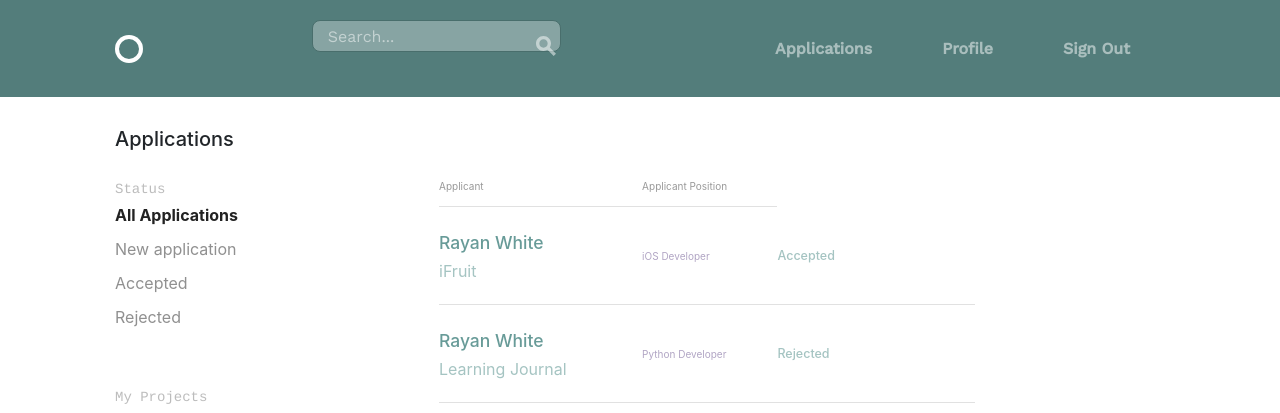
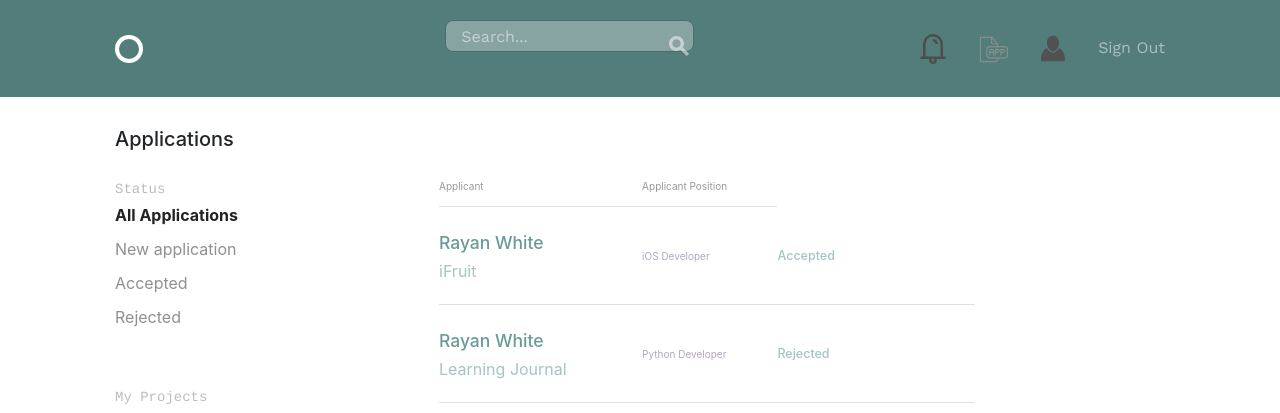
Before and after one commit to OzRayan/Social_Team_Builder, a Django app: page /accounts/applications/ in a window 1280 px wide. Shown: the top 413 px of the page. Run offline with Django 3.2, Linux system fonts and the light colour scheme; a user stored in the database is signed in; data comes from the database, SQL or seed files in the repository; both versions use the stored data as it was after the commit; some libraries are stand-ins or nearby versions.

Commit message:
update bla

```diff
--- a/social_team_builder/projects/models.py
+++ b/social_team_builder/projects/models.py
@@ -16,9 +16,9 @@ class Project(models.Model):
     time_estimate = models.CharField(max_length=100)
     requirements = models.CharField(max_length=255)
 
-    @property
-    def available(self):
-        return self.positions.exclude(apply__status=True)
+    # @property
+    # def available(self):
+    #     return self.positions.exclude(apply__status=True)
 
     def __str__(self):
         return f'{self.title}'
--- a/social_team_builder/templates/layout.html
+++ b/social_team_builder/templates/layout.html
@@ -94,9 +94,22 @@
             {% else %}
             <div class="circle--fluid--cell circle--fluid--secondary">
                 <nav>
-                    <ul class="circle--pill--list">
-                        <li><a class="" href="{% url 'accounts:application' %}">Applications</a></li>
-                        <li><a href="{% url 'accounts:profile' user.id %}">Profile</a></li>
+                    <ul class="">
+                        <li>
+                            <a class="" href="#">
+                                <img src="{% static 'images/notification.svg' %}" height="30px" width="30px" />
+                            </a>
+                        </li>
+                        <li>
+                            <a class="" href="{% url 'accounts:application' %}">
+                                <img src="{% static 'images/app.svg' %}" height="30px" width="30px" />
+                            </a>
+                        </li>
+                        <li>
+                            <a href="{% url 'accounts:profile' user.id %}">
+                                <img src="{% static 'images/profile.svg' %}" height="30px" width="30px" />
+                            </a>
+                        </li>
                         <li><a href="{% url 'accounts:signout' %}">Sign Out</a></li>
                     </ul>
                 </nav>
```
Also changed, not shown: social_team_builder/projects/templates/projects/project_list.html (+6 -5 lines), social_team_builder/projects/views.py (+5 -4 lines), social_team_builder/assets/images/app.svg (added), social_team_builder/assets/images/notification.svg (added), social_team_builder/assets/images/profile.svg (added), social_team_builder/db.sqlite3.
